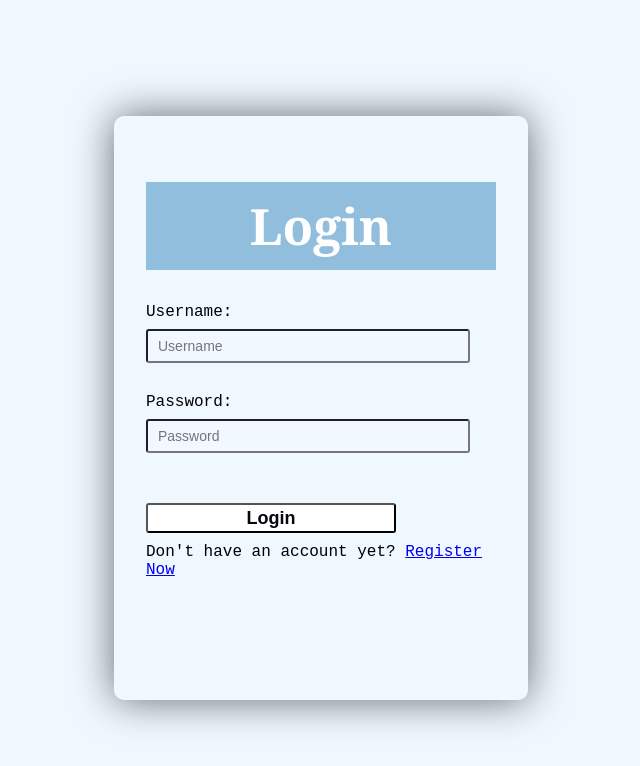
After one commit to AzkaNydiaEsti/food_inventory, a Django app: page /login/ in a window 1280 px wide. The commit adds this page. Shown: the top 766 px of the page, without its empty margins (327-967 px from the left). Run offline with Django 4.2, Linux system fonts and the light colour scheme.

Commit message:
Sudah selesai chechlist wajib

```diff
--- a/main/models.py
+++ b/main/models.py
@@ -1,4 +1,4 @@
-# from django.db import models
+from django.contrib.auth.models import User
 
 # Create your models here.
 from django.db import models
@@ -9,3 +9,4 @@ class Barang(models.Model):
     type = models.CharField(max_length=105)
     description = models.TextField()
     amount = models.IntegerField()
+    user = models.ForeignKey(User, on_delete=models.CASCADE)
--- /dev/null
+++ b/main/templates/login.html
@@ -0,0 +1,108 @@
+{% extends 'base.html' %}
+
+{% block meta %}
+    <title>Login</title>
+
+    <style>
+        /* beberapa ambil dari laman https://codepen.io/fghty/pen/PojKNEG */
+        .box{
+            height: 520px;
+            width: 350px;
+            background-color: aliceblue;
+            position: absolute;
+            transform: translate(-50%,-50%);
+            top: 50%;
+            left: 50%;
+            border-radius: 10px;
+            backdrop-filter: blur(10px);
+            border: 2px solid rgba(255,255,255,0.1);
+            box-shadow: 0 0 40px rgba(8,7,16,0.6);
+            padding: 30px 30px;
+            font-family: 'Courier New', Courier, monospace;
+        }
+        input{
+            display: block;
+            height: 30px;
+            width: 300px;
+            background-color: rgba(255,255,255,0.07);
+            border-radius: 3px;
+            padding: 0 10px;
+            margin-top: 8px;
+            font-size: 14px;
+            font-weight: 300;
+        }
+        .login_btn{
+            display: flexbox;
+            margin-top: 50px;
+            width : 250px;
+            height : 30px;
+            background-color: #ffffff;
+            color: #080710;
+            font-size: 18px;
+            font-weight: 600;
+            cursor: pointer;
+            margin-left: 0%;
+            margin-right: 0%;
+        }
+        label {
+            display: block;
+            margin-top: 30px;
+            font-size: 16px;
+            font-weight: 500;
+        }
+        .rectangle {
+            height: 520px;
+            width: 350px;
+            background-color: aliceblue;
+            border-radius: 10px;
+        }
+    </style>
+{% endblock meta %}
+
+{% block content %}
+<body class = "box">
+<div class = "login">
+
+    <h1 style="
+    background-color: #91BEDC;
+    padding: 10px;
+    text-align: center;
+    font-size: 50px;
+    color: white;
+    font-family: Georgia, 'Times New Roman', Times, serif;"
+    >Login</h1>
+
+    <form method="POST" action="">
+        {% csrf_token %}
+        <table>
+            <tr>
+                <label>Username: </label>
+                <input type="text" name="username" placeholder="Username" class="form-control">
+            </tr>
+
+            <tr>
+                <label>Password: </label>
+                <input type="password" name="password" placeholder="Password" class="form-control">
+            </tr>
+
+            <tr>
+                <td></td>
+                <input class="login_btn" type="submit" value="Login">
+            </tr>
+        </table>
+    </form>
+
+    {% if messages %}
+        <ul>
+            {% for message in messages %}
+                <li>{{ message }}</li>
+            {% endfor %}
+        </ul>
+    {% endif %}
+
+    Don't have an account yet? <a href="{% url 'main:register' %}">Register Now</a>
+
+</div>
+</body>
+
+{% endblock content %}
--- a/main/urls.py
+++ b/main/urls.py
@@ -1,5 +1,6 @@
 from django.urls import path
-from main.views import show_main, create_product, show_xml, show_json, show_xml_by_id, show_json_by_id
+from main.views import show_main, create_product, show_xml, show_json, show_xml_by_id, show_json_by_id, register, login_user, logout_user
+
 app_name = 'main'
 
 urlpatterns = [
@@ -9,4 +10,7 @@ urlpatterns = [
     path('json/', show_json, name='show_json'),
     path('xml/<int:id>/', show_xml_by_id, name='show_xml_by_id'),
     path('json/<int:id>/', show_json_by_id, name='show_json_by_id'),
+    path('register/', register, name='register'),path('register/', register, name='register'),
+    path('login/', login_user, name='login'),
+    path('logout/', logout_user, name='logout'),
 ]
--- a/main/views.py
+++ b/main/views.py
@@ -5,15 +5,27 @@ from django.urls import reverse
 from main.models import Barang
 from django.http import HttpResponse
 from django.core import serializers
+from django.shortcuts import redirect
+from django.contrib.auth.forms import UserCreationForm
+from django.contrib import messages
+from django.contrib.auth import authenticate, login, logout
+from django.contrib.auth.decorators import login_required
+import datetime
+from django.http import HttpResponseRedirect
+from django.urls import reverse
+
+@login_required(login_url='/login')
 
 def show_main(request):
-    products = Barang.objects.all()
+    products = Barang.objects.filter(user=request.user)
     jumlah_item = len(products)
     context = {
-        'name': 'Azka Nydia Estiningtyas',
+        'creator_name': 'Azka Nydia Estiningtyas',
+        'nama': request.user.username,
         'npm': '2206028970',
         'class': 'PBP E',
         'products' : products,
+        'last_login': request.COOKIES['last_login'],
         'total_items' : f'You have {jumlah_item} types of food items in here',
     }
 
@@ -23,7 +35,9 @@ def create_product(request):
     form = ItemForm(request.POST or None)
 
     if form.is_valid() and request.method == "POST":
-        form.save()
+        product = form.save(commit=False)
+        product.user = request.user
+        product.save()
         return HttpResponseRedirect(reverse('main:show_main'))
 
     context = {'form': form}
@@ -44,3 +58,36 @@ def show_xml_by_id(request, id):
 def show_json_by_id(request, id):
     data = Barang.objects.filter(pk=id)
     return HttpResponse(serializers.serialize("json", data), content_type="application/json")
+
+def register(request):
+    form = UserCreationForm()
+
+    if request.method == "POST":
+        form = UserCreationForm(request.POST)
+        if form.is_valid():
+            form.save()
+            messages.success(request, 'Your account has been successfully created!')
+            return redirect('main:login')
+    context = {'form':form}
+    return render(request, 'register.html', context)
+
+def login_user(request):
+    if request.method == 'POST':
+        username = request.POST.get('username')
+        password = request.POST.get('password')
+        user = authenticate(request, username=username, password=password)
+        if user is not None:
+            login(request, user)
+            response = HttpResponseRedirect(reverse("main:show_main"))
+            response.set_cookie('last_login', str(datetime.datetime.now()))
+            return response
+        else:
+            messages.info(request, 'Sorry, incorrect username or password. Please try again.')
+    context = {}
+    return render(request, 'login.html', context)
+
+def logout_user(request):
+    logout(request)
+    response = HttpResponseRedirect(reverse('main:login'))
+    response.delete_cookie('last_login')
+    return response
```
Also changed, not shown: main/templates/create_product.html (+15 -1 lines), main/templates/main.html (+96 -42 lines), main/templates/register.html (added, +67 -0 lines), README.md, main/migrations/0002_barang_user.py (added).
